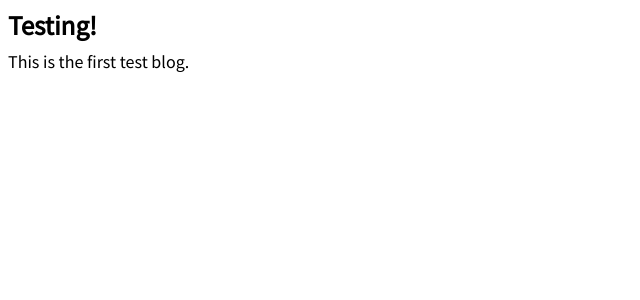
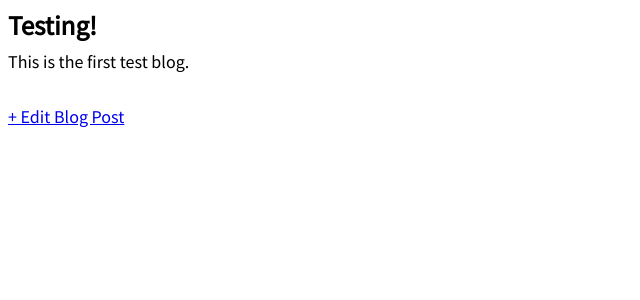
Before and after one commit to kz131746/Blog, a Django app: page /post/1/ in a window 1280 px wide. Shown: the part 126-426 px from the top of the page, without its empty margins (0-640 px from the left). Run offline with Django 3.2, Linux system fonts and the light colour scheme; data comes from the database, SQL or seed files in the repository.

Commit message:
edit view added

```diff
--- a/blog/urls.py
+++ b/blog/urls.py
@@ -1,9 +1,11 @@
 from django.urls import path
 
 
-from .views import BlogListView, BlogDetailView, BlogCreateView
+from .views import BlogListView, BlogDetailView, BlogCreateView, BlogUpdateView
+
 
 urlpatterns = [
+    path('post/<int:pk>/edit/', BlogUpdateView.as_view(), name='post_edit'),
     path('post/new/', BlogCreateView.as_view(), name='post_new'),
     path('post/<int:pk>/', BlogDetailView.as_view(), name='post_detail'),
     path('', BlogListView.as_view(), name='home')
--- a/blog/views.py
+++ b/blog/views.py
@@ -1,5 +1,5 @@
 from django.views.generic import ListView, DetailView
-from django.views.generic.edit import CreateView
+from django.views.generic.edit import CreateView, UpdateView
 
 from .models import Post
 
@@ -26,3 +26,9 @@ class BlogCreateView(CreateView):
     template_name = 'post_new.html'
 
     fields = ['title', 'author', 'body']
+
+
+class BlogUpdateView(UpdateView):
+    model = Post
+    template_name = 'post_edit.html'
+    fields = ['title', 'body']
--- a/templates/post_detail.html
+++ b/templates/post_detail.html
@@ -7,4 +7,5 @@
 		<p>{{ post.body  }}</p>
 	</div>
 
+	<a href="{% url 'post_edit' post.pk %}">+ Edit Blog Post</a>
 {% endblock content %}
```
Also changed, not shown: templates/post_edit.html (added, +10 -0 lines).
